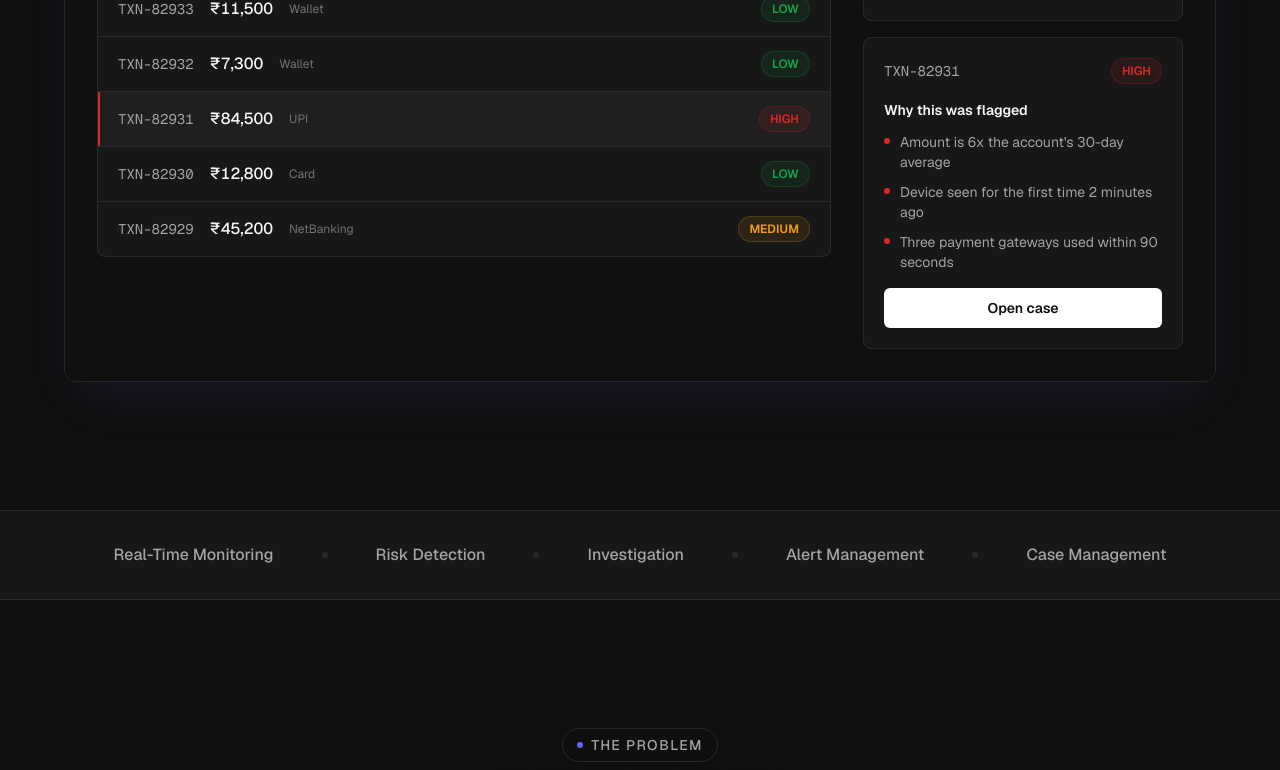
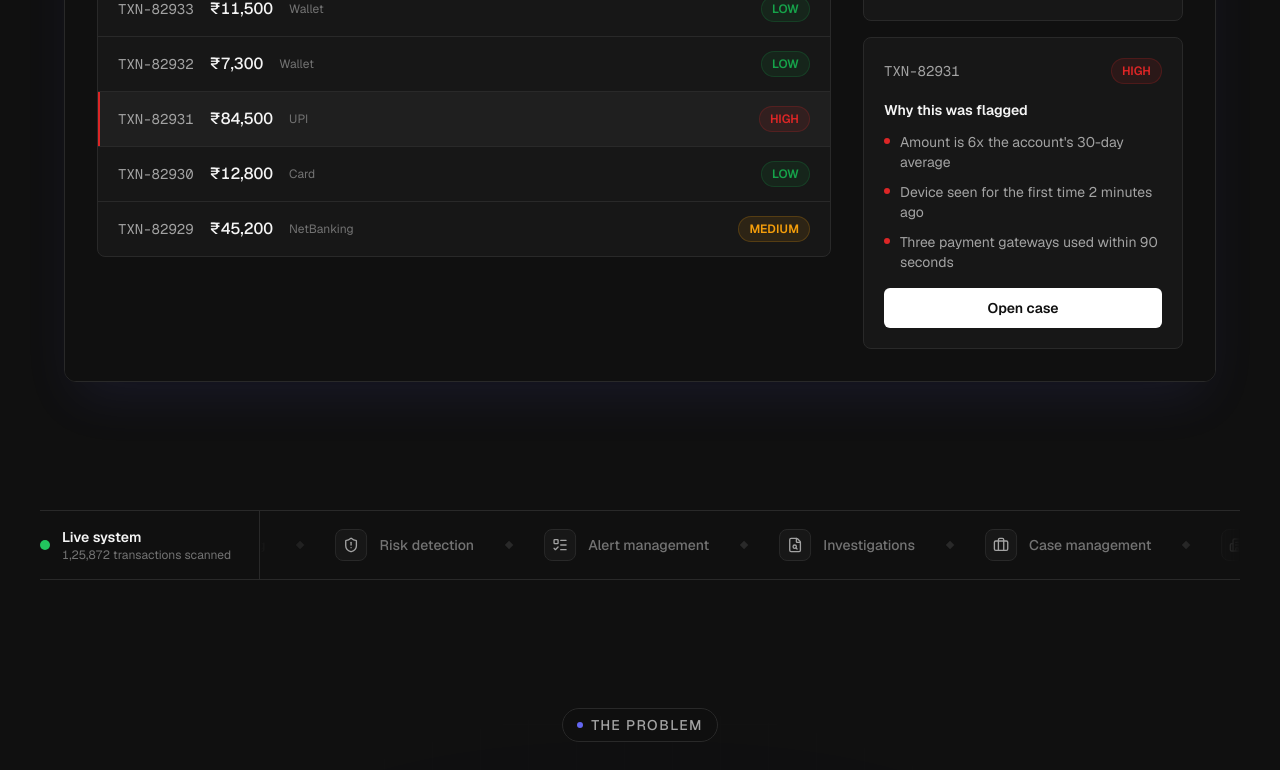
Before and after one commit to 0xkid-root/RTTMT-Ui, a Next.js app: page / in a window 1280 px wide. Shown: the part 1036-1806 px from the top of the page. Built offline with nearby package versions, Linux system fonts and the light colour scheme.

Commit message:
feat(landing): implement animated trust bar with live status counter

```diff
--- a/src/features/landing/components/sections/trust-bar.tsx
+++ b/src/features/landing/components/sections/trust-bar.tsx
@@ -1,17 +1,103 @@
+'use client';
+
+import { useEffect, useState } from 'react';
+import {
+  Activity,
+  ShieldAlert,
+  ListTodo,
+  FileSearch,
+  Briefcase,
+  Building2,
+  type LucideIcon,
+} from 'lucide-react';
+
+const CAPABILITIES: { label: string; icon: LucideIcon }[] = [
+  { label: 'Real-time monitoring', icon: Activity },
+  { label: 'Risk detection', icon: ShieldAlert },
+  { label: 'Alert management', icon: ListTodo },
+  { label: 'Investigations', icon: FileSearch },
+  { label: 'Case management', icon: Briefcase },
+  { label: 'Merchant risk', icon: Building2 },
+];
+
+function CapabilityGroup({ hidden = false }: { hidden?: boolean }) {
+  return (
+    <ul className="flex shrink-0 items-center" aria-hidden={hidden || undefined}>
+      {CAPABILITIES.map(({ label, icon: Icon }) => (
+        <li key={label} className="flex items-center">
+          <div className="group flex cursor-default items-center gap-3 py-4">
+            <span className="flex h-8 w-8 items-center justify-center rounded-lg border border-[#292929] bg-[#171717] text-[#A3A3A3] transition-all duration-300 group-hover:border-[#6366F1]/40 group-hover:bg-[#6366F1]/10 group-hover:text-[#6366F1] group-hover:shadow-[0_0_18px_rgba(99,102,241,0.35)]">
+              <Icon className="h-4 w-4" />
+            </span>
+            <span className="whitespace-nowrap text-sm font-medium text-[#737373] transition-colors duration-300 group-hover:text-[#F5F5F5]">
+              {label}
+            </span>
+          </div>
+          <span aria-hidden="true" className="mx-8 h-1.5 w-1.5 shrink-0 rotate-45 bg-[#292929]" />
+        </li>
+      ))}
+    </ul>
+  );
+}
+
 export function TrustBar() {
+  const [scanned, setScanned] = useState(125842);
+
+  // Ticking counter so the bar feels alive
+  useEffect(() => {
+    const t = setInterval(() => setScanned((n) => n + 3 + Math.floor(Math.random() * 7)), 1200);
+    return () => clearInterval(t);
+  }, []);
+
+  const fade = 'linear-gradient(to right, transparent, black 6%, black 94%, transparent)';
+
   return (
-    <div className="border-y border-border bg-surface py-8">
-      <div className="mx-auto w-full max-w-[1400px] px-5 sm:px-8 lg:px-10">
-        <div className="flex flex-wrap justify-center items-center gap-4 sm:gap-12 text-sm sm:text-base font-medium text-text-secondary">
-          <span className="flex items-center gap-2">Real-Time Monitoring</span>
-          <span className="hidden sm:inline-block w-1.5 h-1.5 rounded-full bg-border" />
-          <span className="flex items-center gap-2">Risk Detection</span>
-          <span className="hidden sm:inline-block w-1.5 h-1.5 rounded-full bg-border" />
-          <span className="flex items-center gap-2">Investigation</span>
-          <span className="hidden sm:inline-block w-1.5 h-1.5 rounded-full bg-border" />
-          <span className="flex items-center gap-2">Alert Management</span>
-          <span className="hidden sm:inline-block w-1.5 h-1.5 rounded-full bg-border" />
-          <span className="flex items-center gap-2">Case Management</span>
+    <div className="bg-[#101010]">
+      <style>{`
+        @keyframes tb-marquee { to { transform: translateX(-50%); } }
+        @keyframes tb-sweep {
+          from { transform: translateX(-100%); }
+          to   { transform: translateX(400%); }
+        }
+        .tb-track { animation: tb-marquee 45s linear infinite; }
+        .tb-track:hover { animation-play-state: paused; }
+        .tb-sweep { animation: tb-sweep 7s cubic-bezier(.4,0,.2,1) infinite; }
+        @media (prefers-reduced-motion: reduce) {
+          .tb-track, .tb-sweep { animation: none; }
+        }
+      `}</style>
+
+      <div className="relative mx-auto w-full max-w-[1400px] px-5 sm:px-8 lg:px-10">
+        {/* scan line sweeping along the top border */}
+        <div aria-hidden="true" className="pointer-events-none absolute inset-x-5 top-0 h-px overflow-hidden sm:inset-x-8 lg:inset-x-10">
+          <div className="tb-sweep h-px w-1/4 bg-gradient-to-r from-transparent via-[#6366F1] to-transparent" />
+        </div>
+
+        <div className="flex items-center border-y border-[#292929]">
+          {/* Live status */}
+          <div className="relative z-10 flex shrink-0 items-center gap-3 border-r border-[#292929] bg-[#101010] py-4 pr-5 sm:pr-7">
+            <span className="relative flex h-2.5 w-2.5">
+              <span className="absolute inline-flex h-full w-full rounded-full bg-[#22C55E] opacity-75 motion-safe:animate-ping" />
+              <span className="relative inline-flex h-2.5 w-2.5 rounded-full bg-[#22C55E]" />
+            </span>
+            <div className="flex flex-col leading-tight">
+              <span className="text-sm font-semibold text-[#F5F5F5]">Live system</span>
+              <span className="hidden text-xs tabular-nums text-[#737373] sm:block">
+                {scanned.toLocaleString('en-IN')} transactions scanned
+              </span>
+            </div>
+          </div>
+
+          {/* Capability marquee (pauses on hover, scrolls by hand if motion is reduced) */}
+          <div
+            className="no-scrollbar min-w-0 flex-1 overflow-hidden motion-reduce:overflow-x-auto"
+            style={{ maskImage: fade, WebkitMaskImage: fade }}
+          >
+            <div className="tb-track flex w-max items-center pl-8">
+              <CapabilityGroup />
+              <CapabilityGroup hidden />
+            </div>
+          </div>
         </div>
       </div>
     </div>
```
